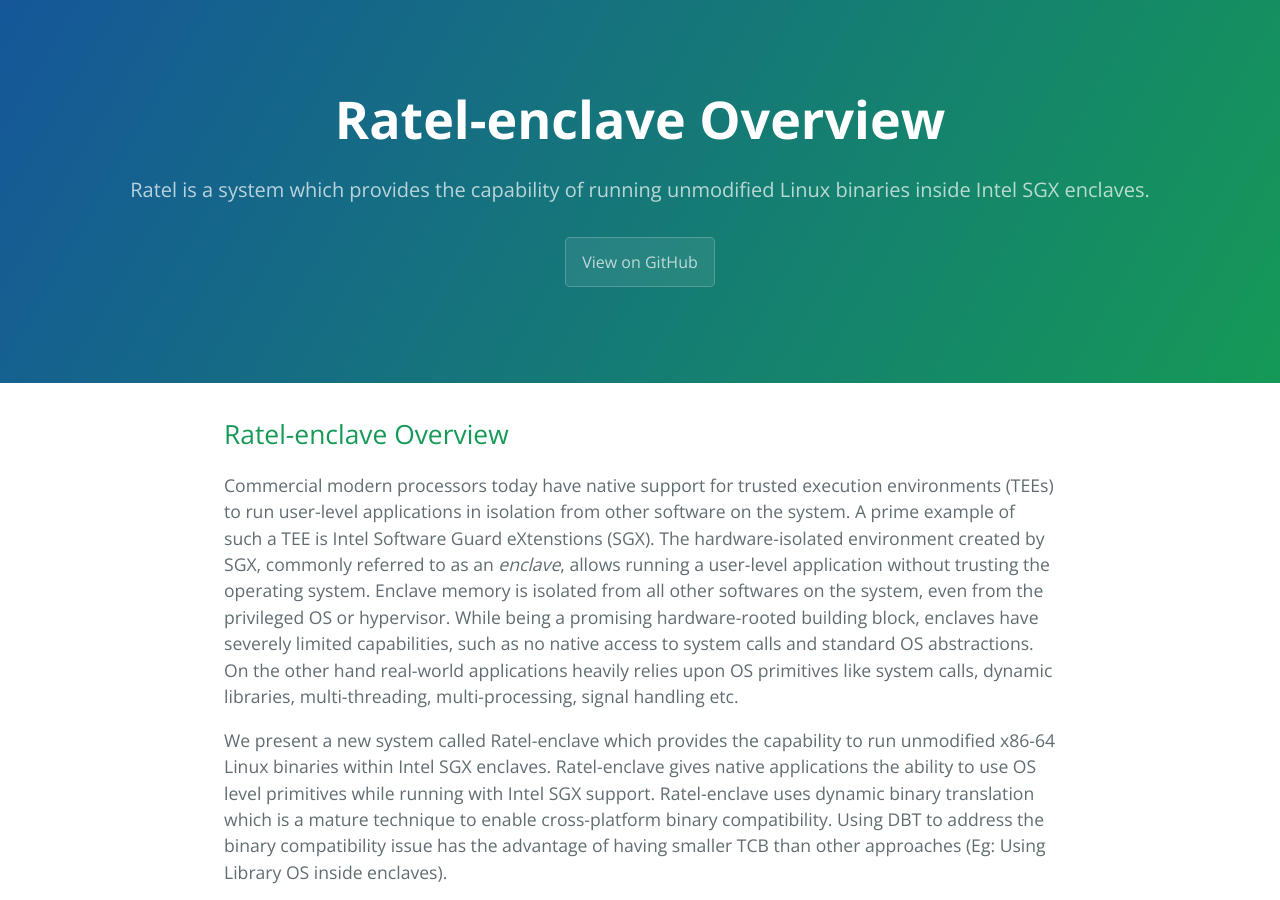
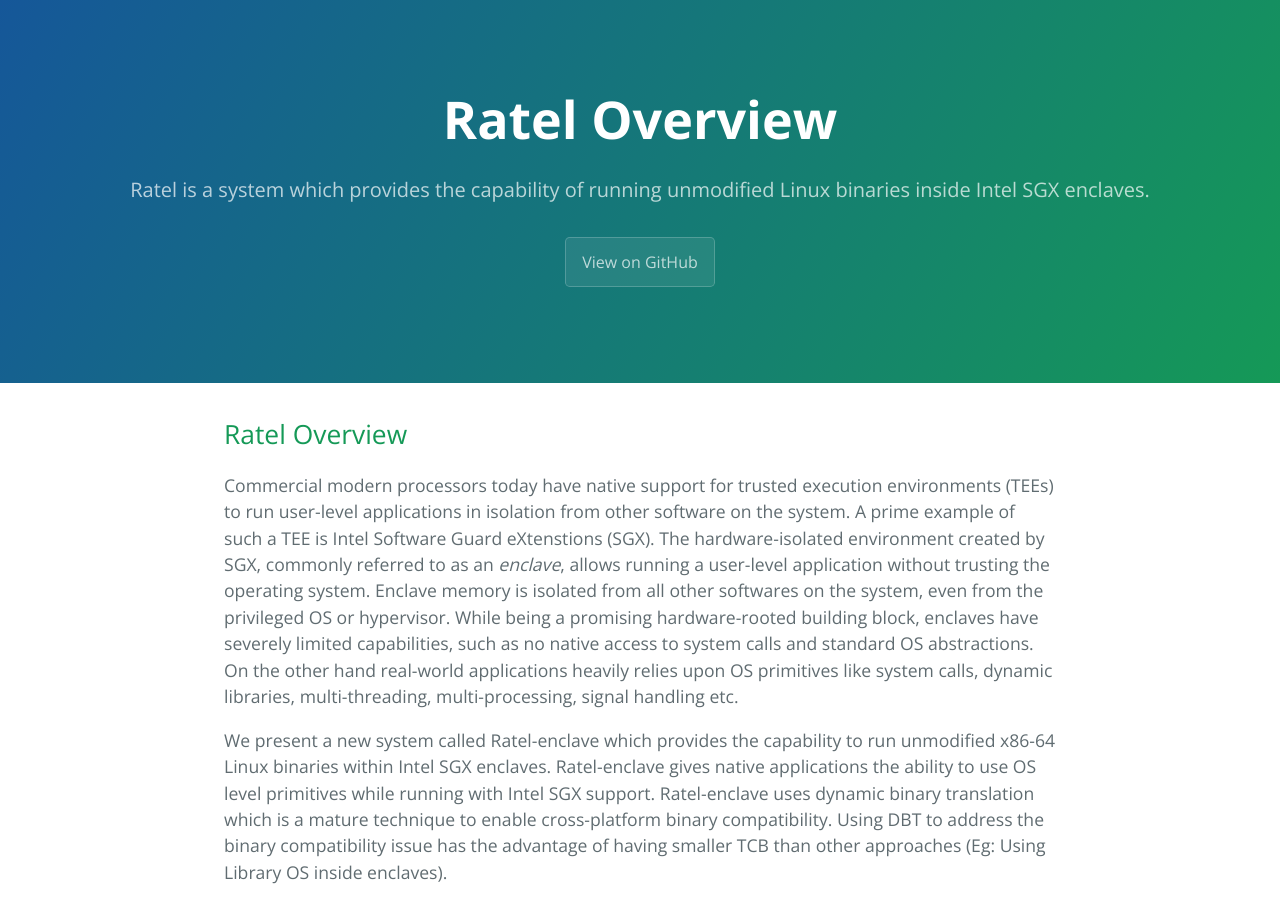
Before and after one commit to ratel-enclave/ratel-enclave.github.io, a Jekyll site: the page built from index.md, in a window 1280 px wide and 900 px high. Built offline with Jekyll 4.4.1, drawn with Linux system fonts in a browser that asks for light colours; our own code applies the rules of GitHub Pages for plain Markdown files.

Commit message:
Changing website

```diff
--- a/index.md
+++ b/index.md
@@ -2,7 +2,7 @@
 layout: default
 ---
 
-## Ratel-enclave Overview
+## Ratel Overview
 
 Commercial modern processors today have native support for trusted execution environments (TEEs) to run user-level applications in isolation from other software on the system. A prime example of such a TEE is Intel Software Guard eXtenstions (SGX). The hardware-isolated environment created by SGX, commonly referred to as an _enclave_, allows running a user-level application without trusting the operating system. Enclave memory is isolated from all other softwares on the system, even from the privileged OS or hypervisor. While being a promising hardware-rooted building block, enclaves have severely limited capabilities, such as no native access to system calls and standard OS abstractions. On the other hand real-world applications heavily relies upon OS primitives like system calls, dynamic libraries, multi-threading, multi-processing, signal handling etc.
 
@@ -32,12 +32,15 @@
 ## Installation and usage
 
 1.  **Build and install Intel SGX driver, modified SDK, modified PSW**
+
     <https://github.com/ratel-enclave/ratel#building-with-intelr-sgx-dependencies>
 
 2.  **Build and install Ratel**
+
     <https://github.com/ratel-enclave/ratel#building-and-setting-ratel-sgx>
 
 3.  **Run Ratel with applications**
+
     <https://github.com/ratel-enclave/ratel#how-to-run-an-application-with-ratel>
 
 ## Benchmarks and applications
```
Also changed, not shown: example.md (+1 -1 lines).
